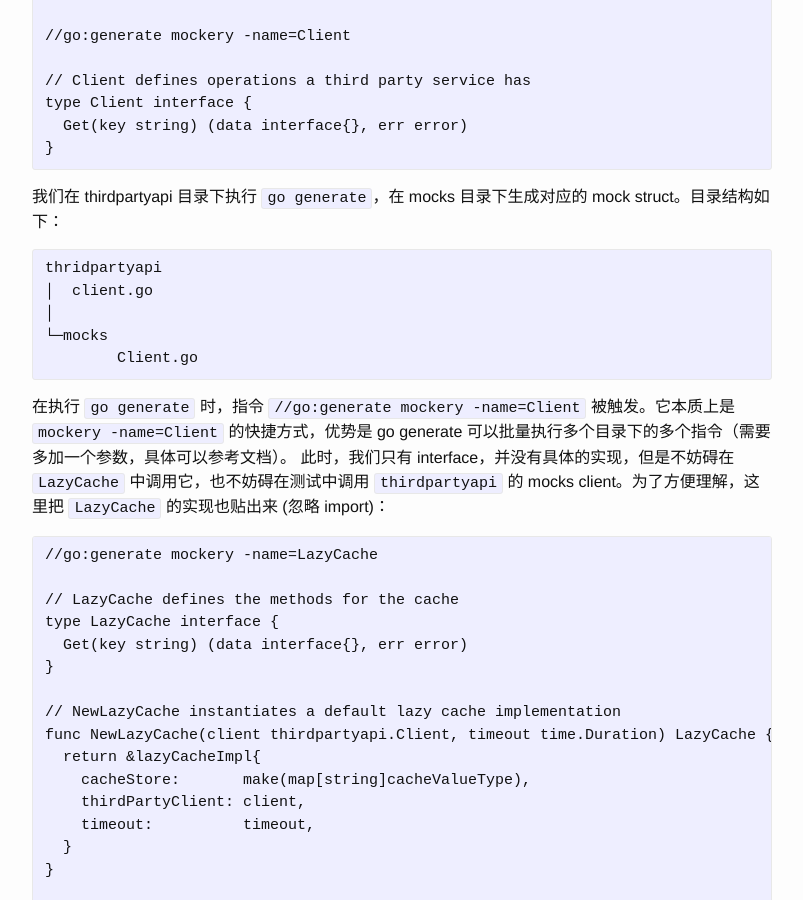
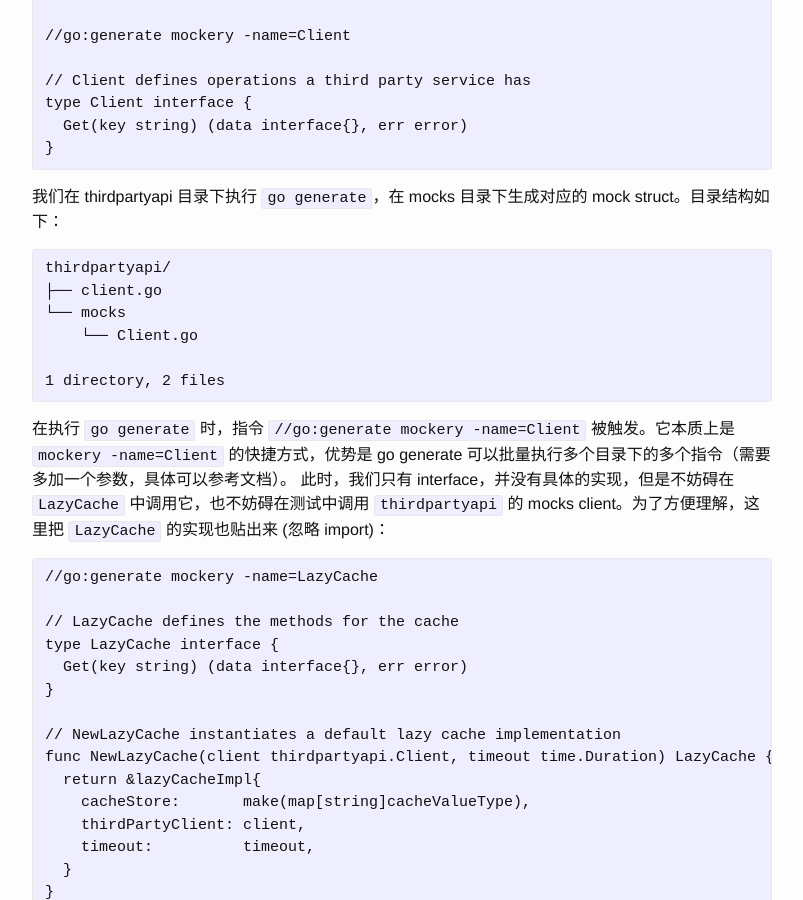
Before and after one commit to oscarzhao/oscarzhao.github.io, a Jekyll site: the page built from _posts/2018-10-25-testing-require-mockery.markdown, in a window 1280 px wide and 900 px high, scrolled down 3728 px. Shown: the whole window, without its empty margins (238-1041 px from the left). Built offline with Jekyll 4.4.1, drawn with Linux system fonts in a browser that asks for light colours.

Commit message:
folder struct

````diff
--- a/_posts/2018-10-25-testing-require-mockery.markdown
+++ b/_posts/2018-10-25-testing-require-mockery.markdown
@@ -165,11 +165,12 @@ type Client interface {
 我们在 thirdpartyapi 目录下执行 `go generate`，在 mocks 目录下生成对应的 mock struct。目录结构如下：
 
 ```{text}
-thridpartyapi
-│  client.go
-│
-└─mocks
-        Client.go
+thirdpartyapi/
+├── client.go
+└── mocks
+    └── Client.go
+
+1 directory, 2 files
 ```
 
 在执行 `go generate` 时，指令 `//go:generate mockery -name=Client` 被触发。它本质上是 `mockery -name=Client` 的快捷方式，优势是 go generate 可以批量执行多个目录下的多个指令（需要多加一个参数，具体可以参考文档）。
````
